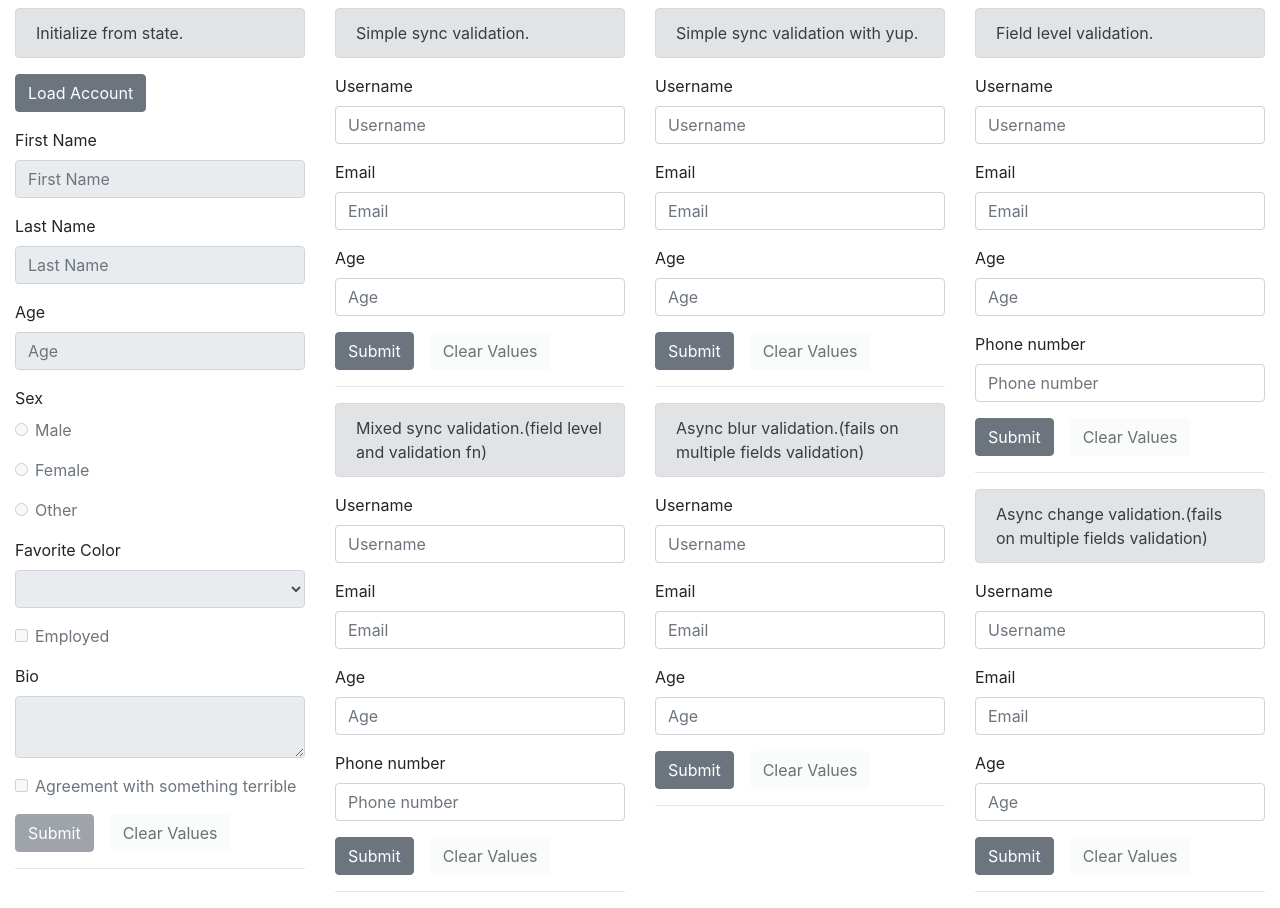
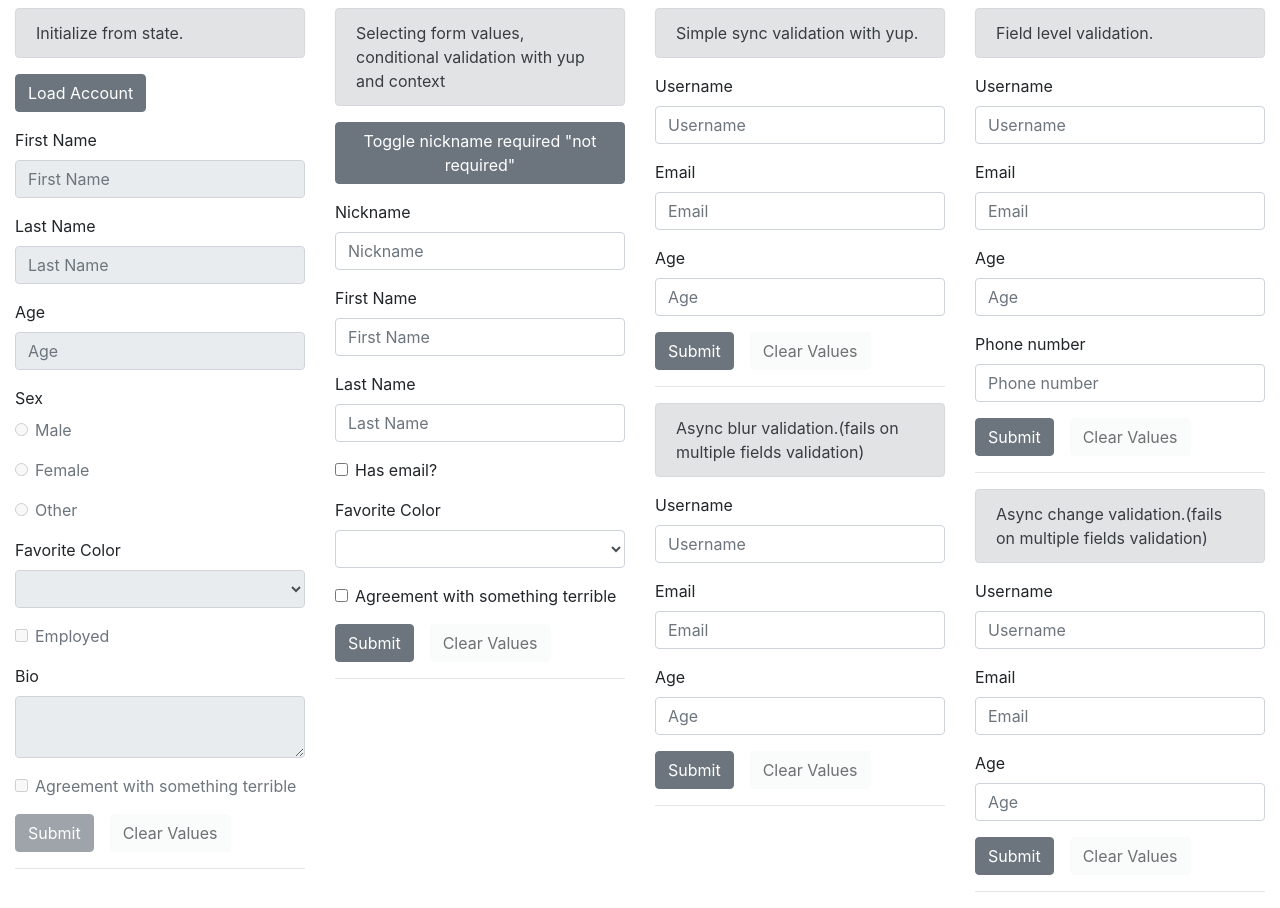
Before and after one commit to LrVch/redux-form-test, a React (Create React App) app: page / in a window 1280 px wide. Built offline with nearby package versions, Linux system fonts and the light colour scheme.

Commit message:
selecting from values

```diff
--- a/src/App.js
+++ b/src/App.js
@@ -1,4 +1,4 @@
-import React from 'react';
+import React, { useState } from 'react';
 import './App.css';
 import Page from './pages/Page/Page';
 import SyncValidationFormYup from './components/SyncValidationFormYup/SyncValidationFormYup';
@@ -9,8 +9,11 @@ import MixedSyncValidation from './components/MixedSyncValidation/MixedSyncValid
 import AsyncBlurValidation from './components/AsyncBlurValidation/AsyncBlurValidation';
 import AsyncChangeValidation from './components/AsyncChangeValidation/AsyncChangeValidation';
 import InitializeFromState from './components/InitializeFromState/InitializeFromState';
+import SelectingFormValues from './components/SelectingFormValues/SelectingFormValues';
 
 function App() {
+  const [nicknameRequired, setNicknameRequired] = useState({nicknameRequired: false})
+  const {nicknameRequired: nickRequired} = nicknameRequired
   return (
     <div className="container-fluid">
       <div className="row">
@@ -35,7 +38,7 @@ function App() {
 
         {/* second */}
         <div className="col-sm">
-          <div className="alert alert-secondary mt-2" role="alert">
+          {/* <div className="alert alert-secondary mt-2" role="alert">
             Simple sync validation.
           </div>
           <Page>
@@ -47,6 +50,21 @@ function App() {
           </div>
           <Page>
             {submit => (<MixedSyncValidation onSubmit={submit} />)}
+          </Page>
+          <hr /> */}
+          <div className="alert alert-secondary mt-2" role="alert">
+            Selecting form values, conditional validation with yup and context
+          </div>
+          <button
+            onClick={() => setNicknameRequired(obj => ({nicknameRequired: !obj.nicknameRequired}))}
+            type="submit"
+            className="btn btn-secondary">
+            Toggle nickname required "{nickRequired ? 'required' : 'not required'}"
+          </button>
+          <Page>
+            {submit => (<SelectingFormValues
+              context={nicknameRequired}
+              onSubmit={submit} />)}
           </Page>
           <hr />
         </div>
--- /dev/null
+++ b/src/components/SelectingFormValues/SelectingFormValues.js
@@ -0,0 +1,177 @@
+import React from 'react'
+import { Field, reduxForm, formValueSelector } from 'redux-form'
+import * as yup from 'yup';
+import { connect } from 'react-redux'
+import { RenderField } from '../shared'
+import { syncValidator } from '../../utils'
+import { getUserColors } from '../../store/selectors/user'
+
+const validationSchema = yup.object().shape({
+  nickname: yup
+    .string()
+    .when('$nicknameRequired', (nicknameRequired, schema) =>
+      (nicknameRequired ? schema.required('Required') : schema.required('Required'))),
+  firstName: yup
+    .string()
+    .required('Required')
+    // eslint-disable-next-line no-template-curly-in-string
+    .max(15, 'Must be ${max} characters or less'),
+  lastName: yup
+    .string()
+    .required('Required'),
+  hasEmail: yup
+    .boolean(),
+  email: yup
+    .string()
+    .email('Invalid email')
+    .when('hasEmail', {
+      is: true,
+      then: yup.string().required('Required'),
+      otherwise: yup.string()
+    }),
+  favoriteColor: yup
+    .string()
+    .required('Required'),
+  agreement: yup
+    .boolean()
+    .test(
+      'is-agreement',
+      'Required',
+      value => !!value
+    )
+});
+
+let SelectingFormValues = ({
+  colors,
+  handleSubmit,
+  hasEmailValue,
+  favoriteColorValue,
+  context: {nicknameRequired},
+  pristine,
+  reset,
+  submitting,
+}) => {
+  return (
+    <>
+      <form
+        noValidate
+        onSubmit={handleSubmit}>
+
+        <fieldset disabled={submitting}>
+          <div className="mt-3">
+            <Field
+              noValidate={!nicknameRequired}
+              name="nickname"
+              type="text"
+              component={RenderField}
+              label="Nickname"
+            />
+          </div>
+
+          <div className="mt-3">
+            <Field
+              name="firstName"
+              type="text"
+              component={RenderField}
+              label="First Name"
+            />
+          </div>
+
+          <div className="mt-3">
+            <Field
+              name="lastName"
+              type="text"
+              component={RenderField}
+              label="Last Name" />
+          </div>
+
+          <div className="mt-3">
+            <Field
+              noValidate
+              name="hasEmail"
+              type="checkbox"
+              component={RenderField}
+              label="Has email?" />
+          </div>
+
+          {hasEmailValue && <div className="mt-3">
+            <Field
+              name="email"
+              type="email"
+              component={RenderField}
+              label="Email" />
+          </div>}
+
+          <div className="mt-3">
+            <Field
+              label="Favorite Color"
+              name="favoriteColor"
+              type="select"
+              component={RenderField}>
+              <option />
+              {colors && colors.map((color, i) => (
+                <option key={color + i} value={color}>{color}</option>
+              ))}
+            </Field>
+          </div>
+
+          {favoriteColorValue && (
+            <div
+              style={{
+                height: 80,
+                width: 200,
+                margin: '10px auto',
+                backgroundColor: favoriteColorValue
+              }}
+            />
+          )}
+
+          <div className="mt-3">
+            <Field
+              name="agreement"
+              type="checkbox"
+              component={RenderField}
+              label="Agreement with something terrible" />
+          </div>
+
+          <div>
+            <button
+              type="submit"
+              className="btn btn-secondary"
+              disabled={submitting}>
+              Submit
+            </button>
+            <button
+              type="button"
+              className="btn btn-light ml-3"
+              disabled={pristine || submitting}
+              onClick={reset}>
+              Clear Values
+            </button>
+          </div>
+        </fieldset>
+      </form>
+    </>
+  )
+}
+
+const selector = formValueSelector('selectingFormValues')
+
+const mapStateToProps = state => ({
+  colors: getUserColors(state),
+  hasEmailValue: selector(state, 'hasEmail'),
+  favoriteColorValue: selector(state, 'favoriteColor')
+})
+
+SelectingFormValues = reduxForm({
+  form: 'selectingFormValues',
+  validate: syncValidator(validationSchema),
+  touchOnChange: true
+})(SelectingFormValues)
+
+
+SelectingFormValues = connect(
+  mapStateToProps,
+)(SelectingFormValues)
+
+export default SelectingFormValues
--- a/src/components/shared/renderField/renderField.js
+++ b/src/components/shared/renderField/renderField.js
@@ -16,16 +16,17 @@ export const RenderField = ({
   const invalid = !noValidate && touched && error
   const isWarning = !noValidate && touched && warning && !invalid
   const valid = !noValidate && touched && !invalid
+  const id = Math.random(32).toString().slice(2)
   return (
     <div className={
       (asyncValidating ? ' async-validating ' : '') +
       ' form-group ' +
       (isCheckRadio ? ' form-check ' : '')
     }>
-      {!isCheckRadio && <label htmlFor={label}>{label}</label>}
+      {!isCheckRadio && <label htmlFor={id}>{label}</label>}
       <div>
         {isInput && <input
-          id={label}
+          id={id}
           className={
             (!isRadio && invalid ? ' is-invalid ' : ' ') +
             (!isRadio && valid ? ' is-valid ' : ' ') +
@@ -35,7 +36,7 @@ export const RenderField = ({
           type={type} />}
 
         {isSelect && <select
-          id={label}
+          id={id}
           className={
             (invalid ? ' is-invalid ' : ' ') +
             (valid ? ' is-valid ' : ' ') +
@@ -56,7 +57,7 @@ export const RenderField = ({
 
         {isCheckRadio && <label
           className="form-check-label"
-          htmlFor={label}>{label}</label>
+          htmlFor={id}>{label}</label>
         }
 
         <div className="spinner-border" role="status">
--- a/src/pages/Page/Page.js
+++ b/src/pages/Page/Page.js
@@ -1,7 +1,7 @@
 const Page  = ({children}) => {
   const submit = values => {
     console.log('='.repeat(20))
-    console.log(values)
+    console.log(JSON.stringify(values, null, 4))
     console.log('='.repeat(20))
   }
     return children(submit)
--- a/src/utils/validators.js
+++ b/src/utils/validators.js
@@ -1,8 +1,9 @@
 import { sleep } from './common'
 
-export const asyncValidator = schema => async formValues => {
+export const asyncValidator = schema => async (formValues, props) => {
+  const context = props.context || {}
   try {
-    await schema.validateSync(formValues, { abortEarly: false })
+    await schema.validate(formValues, { abortEarly: false, context })
 
     return Promise.resolve({})
   } catch (errors) {
@@ -16,9 +17,10 @@ export const asyncValidator = schema => async formValues => {
   }
 }
 
-export const syncValidator = schema => formValues => {
+export const syncValidator = schema => (formValues, props) => {
+  const context = props.context || {}
   try {
-    schema.validateSync(formValues, { abortEarly: false })
+    schema.validateSync(formValues, { abortEarly: false, context })
 
     return {}
   } catch (errors) {
```
